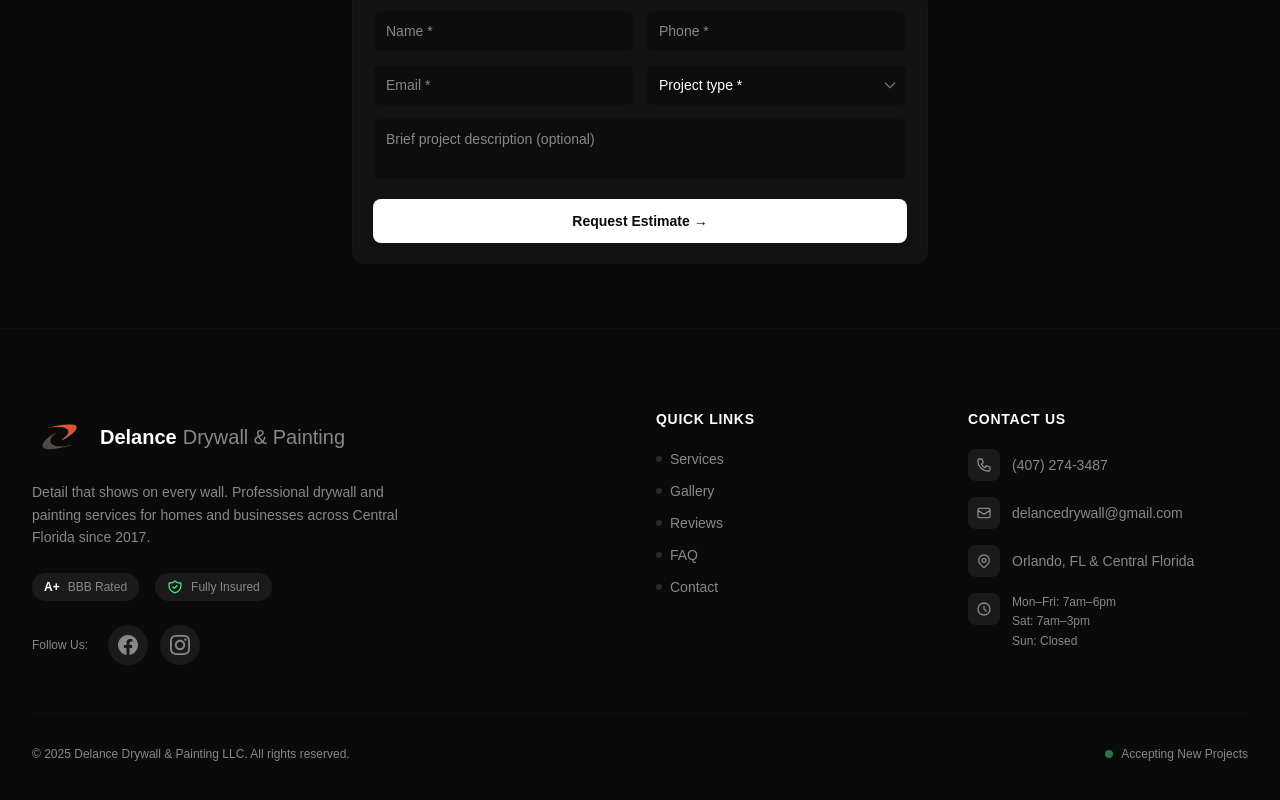
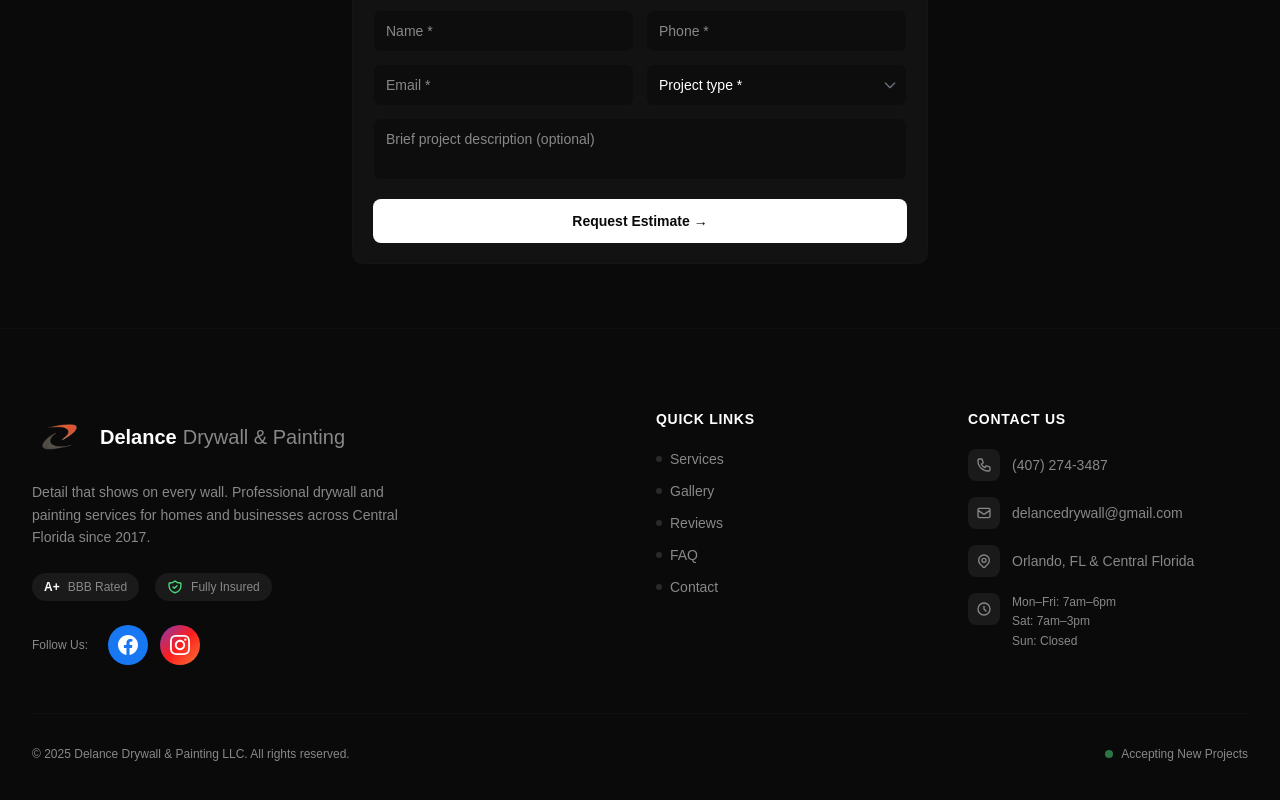
Before and after one commit to Expandingmind/Delance-Drywall-Painting-LLC, a Next.js app: page / in a window 1280 px wide. Shown: the part 6648-7448 px from the top of the page. Built offline with nearby package versions, Linux system fonts and the light colour scheme.

Commit message:
Make social icons always show brand colors
- Facebook: Always blue (#1877F2)
- Instagram: Always gradient (purple/red/orange)
- Added scale and glow effect on hover

```diff
--- a/app/components/Footer.tsx
+++ b/app/components/Footer.tsx
@@ -75,11 +75,11 @@ export default function Footer() {
                 href="https://www.facebook.com/share/1717s3b7S3/?mibextid=wwXIfr"
                 target="_blank"
                 rel="noopener noreferrer"
-                className="w-10 h-10 rounded-full bg-delance-charcoal flex items-center justify-center
-                           hover:bg-[#1877F2] transition-all duration-300 group"
+                className="w-10 h-10 rounded-full bg-[#1877F2] flex items-center justify-center
+                           hover:scale-110 hover:shadow-lg hover:shadow-[#1877F2]/30 transition-all duration-300"
                 aria-label="Follow us on Facebook"
               >
-                <svg className="w-5 h-5 text-delance-silver group-hover:text-white transition-colors" fill="currentColor" viewBox="0 0 24 24">
+                <svg className="w-5 h-5 text-white" fill="currentColor" viewBox="0 0 24 24">
                   <path d="M24 12.073c0-6.627-5.373-12-12-12s-12 5.373-12 12c0 5.99 4.388 10.954 10.125 11.854v-8.385H7.078v-3.47h3.047V9.43c0-3.007 1.792-4.669 4.533-4.669 1.312 0 2.686.235 2.686.235v2.953H15.83c-1.491 0-1.956.925-1.956 1.874v2.25h3.328l-.532 3.47h-2.796v8.385C19.612 23.027 24 18.062 24 12.073z"/>
                 </svg>
               </a>
@@ -87,12 +87,12 @@ export default function Footer() {
                 href="https://www.instagram.com/drywalldelance?igsh=MXVhdGh1aG1nZ3phcQ=="
                 target="_blank"
                 rel="noopener noreferrer"
-                className="w-10 h-10 rounded-full bg-delance-charcoal flex items-center justify-center
-                           hover:bg-gradient-to-br hover:from-[#833AB4] hover:via-[#FD1D1D] hover:to-[#F77737]
-                           transition-all duration-300 group"
+                className="w-10 h-10 rounded-full bg-gradient-to-br from-[#833AB4] via-[#FD1D1D] to-[#F77737]
+                           flex items-center justify-center hover:scale-110 hover:shadow-lg hover:shadow-[#FD1D1D]/30
+                           transition-all duration-300"
                 aria-label="Follow us on Instagram"
               >
-                <svg className="w-5 h-5 text-delance-silver group-hover:text-white transition-colors" fill="currentColor" viewBox="0 0 24 24">
+                <svg className="w-5 h-5 text-white" fill="currentColor" viewBox="0 0 24 24">
                   <path d="M12 2.163c3.204 0 3.584.012 4.85.07 3.252.148 4.771 1.691 4.919 4.919.058 1.265.069 1.645.069 4.849 0 3.205-.012 3.584-.069 4.849-.149 3.225-1.664 4.771-4.919 4.919-1.266.058-1.644.07-4.85.07-3.204 0-3.584-.012-4.849-.07-3.26-.149-4.771-1.699-4.919-4.92-.058-1.265-.07-1.644-.07-4.849 0-3.204.013-3.583.07-4.849.149-3.227 1.664-4.771 4.919-4.919 1.266-.057 1.645-.069 4.849-.069zm0-2.163c-3.259 0-3.667.014-4.947.072-4.358.2-6.78 2.618-6.98 6.98-.059 1.281-.073 1.689-.073 4.948 0 3.259.014 3.668.072 4.948.2 4.358 2.618 6.78 6.98 6.98 1.281.058 1.689.072 4.948.072 3.259 0 3.668-.014 4.948-.072 4.354-.2 6.782-2.618 6.979-6.98.059-1.28.073-1.689.073-4.948 0-3.259-.014-3.667-.072-4.947-.196-4.354-2.617-6.78-6.979-6.98-1.281-.059-1.69-.073-4.949-.073zm0 5.838c-3.403 0-6.162 2.759-6.162 6.162s2.759 6.163 6.162 6.163 6.162-2.759 6.162-6.163c0-3.403-2.759-6.162-6.162-6.162zm0 10.162c-2.209 0-4-1.79-4-4 0-2.209 1.791-4 4-4s4 1.791 4 4c0 2.21-1.791 4-4 4zm6.406-11.845c-.796 0-1.441.645-1.441 1.44s.645 1.44 1.441 1.44c.795 0 1.439-.645 1.439-1.44s-.644-1.44-1.439-1.44z"/>
                 </svg>
               </a>
```
